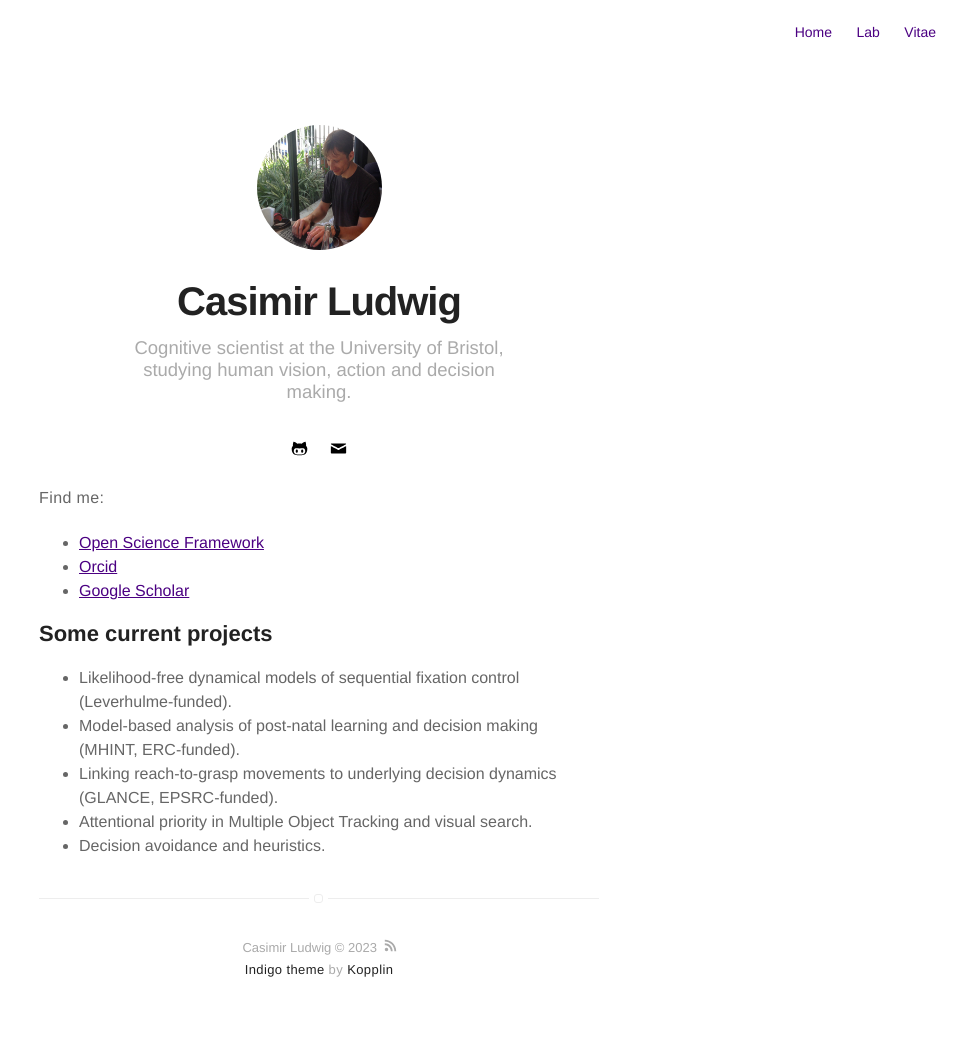
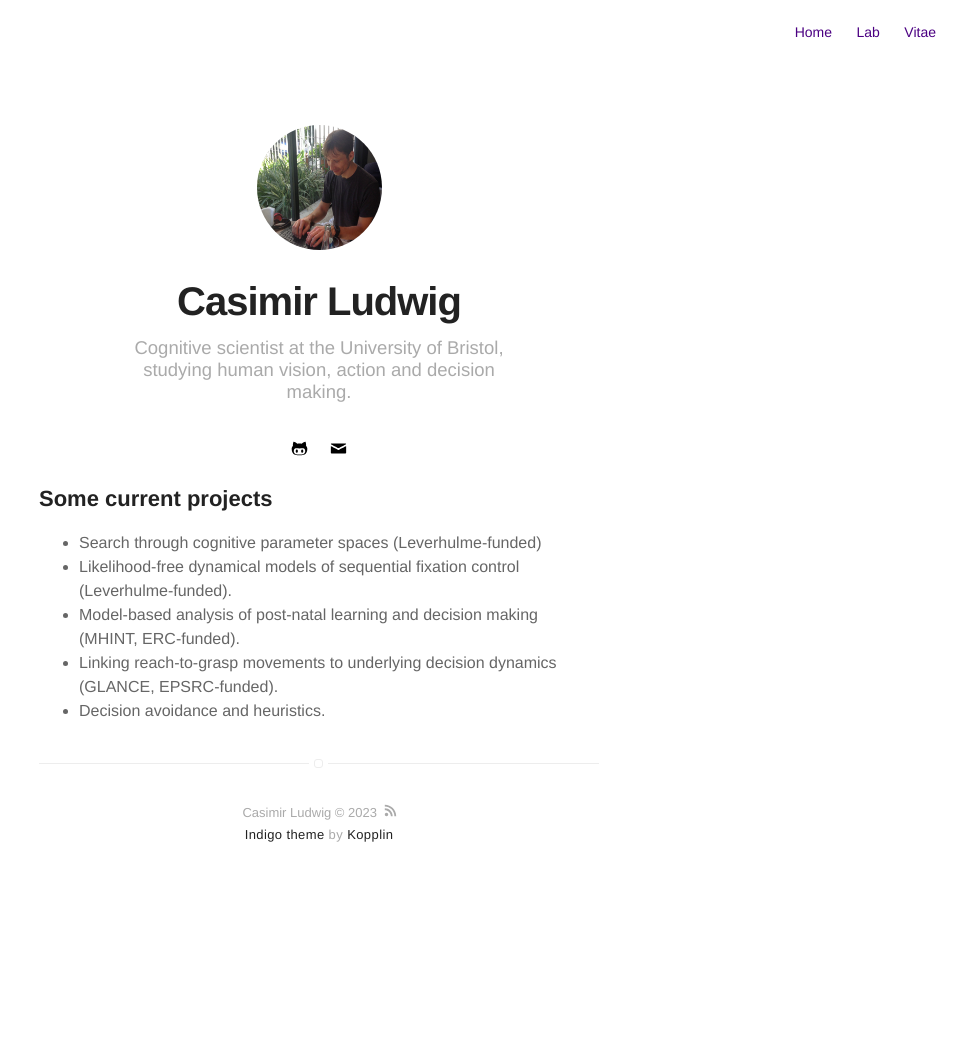
Before and after one commit to CasLudwig/CasLudwig.github.io, a Jekyll site: the page built from projects.md, in a window 1280 px wide. Shown: the whole page, without its empty margins (321-1280 px from the left). Built offline with Jekyll 4.4.1, drawn with Linux system fonts in a browser that asks for light colours; after the commit the page ends 906 px from its top, so only the background shows below that.

Commit message:
Update projects.md

```diff
--- a/projects.md
+++ b/projects.md
@@ -3,17 +3,10 @@ title: Projects
 layout: page
 ---
 
-
-Find me:
-- [Open Science Framework](https://osf.io/5awcm/){:target="_blank"}
-- [Orcid](https://orcid.org/0000-0003-4656-0751){:target="_blank"}
-- [Google Scholar](http://scholar.google.com/citations?user=https://scholar.google.co.uk/citations?user=kyGMxeQAAAAJ&hl=en){:target="_blank"}
-
-
 ## Some current projects
 
+- Search through cognitive parameter spaces (Leverhulme-funded)
 - Likelihood-free dynamical models of sequential fixation control (Leverhulme-funded).
 - Model-based analysis of post-natal learning and decision making (MHINT, ERC-funded).
 - Linking reach-to-grasp movements to underlying decision dynamics (GLANCE, EPSRC-funded).
-- Attentional priority in Multiple Object Tracking and visual search.
 - Decision avoidance and heuristics.
```
